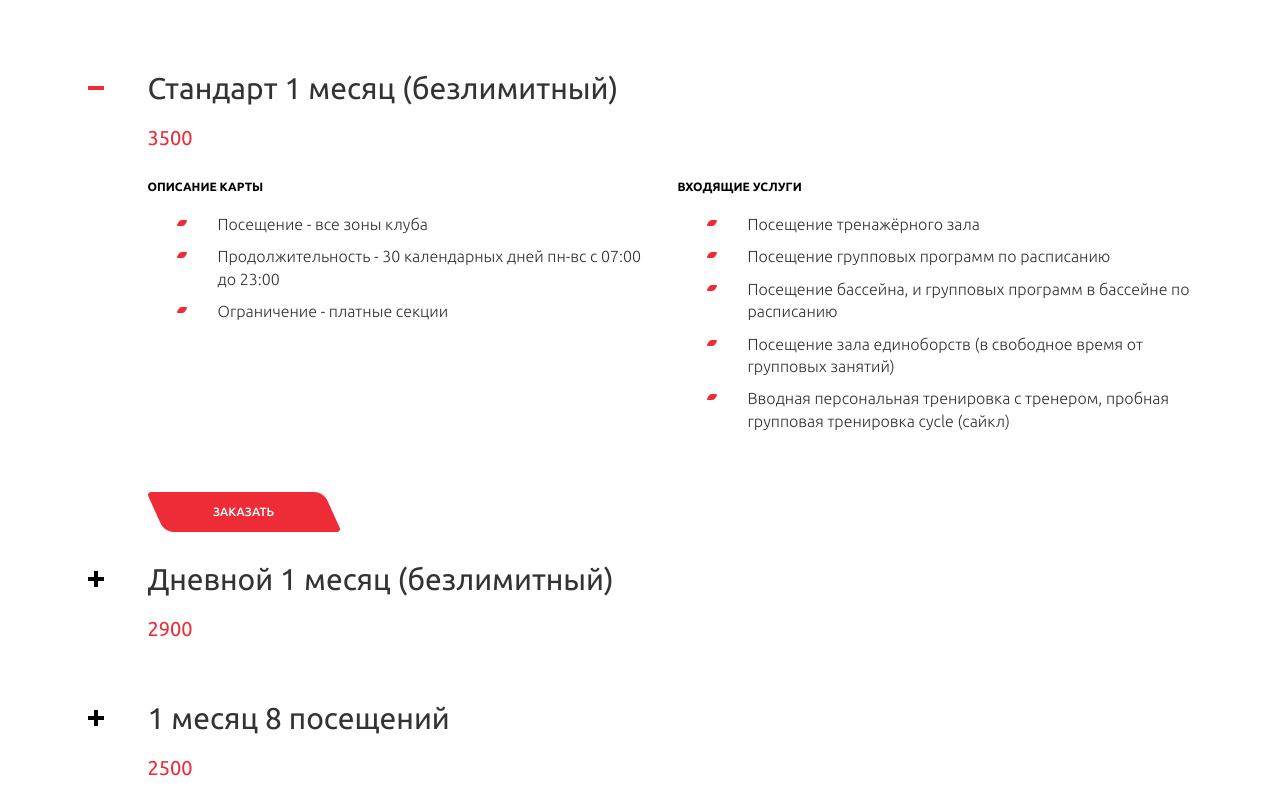
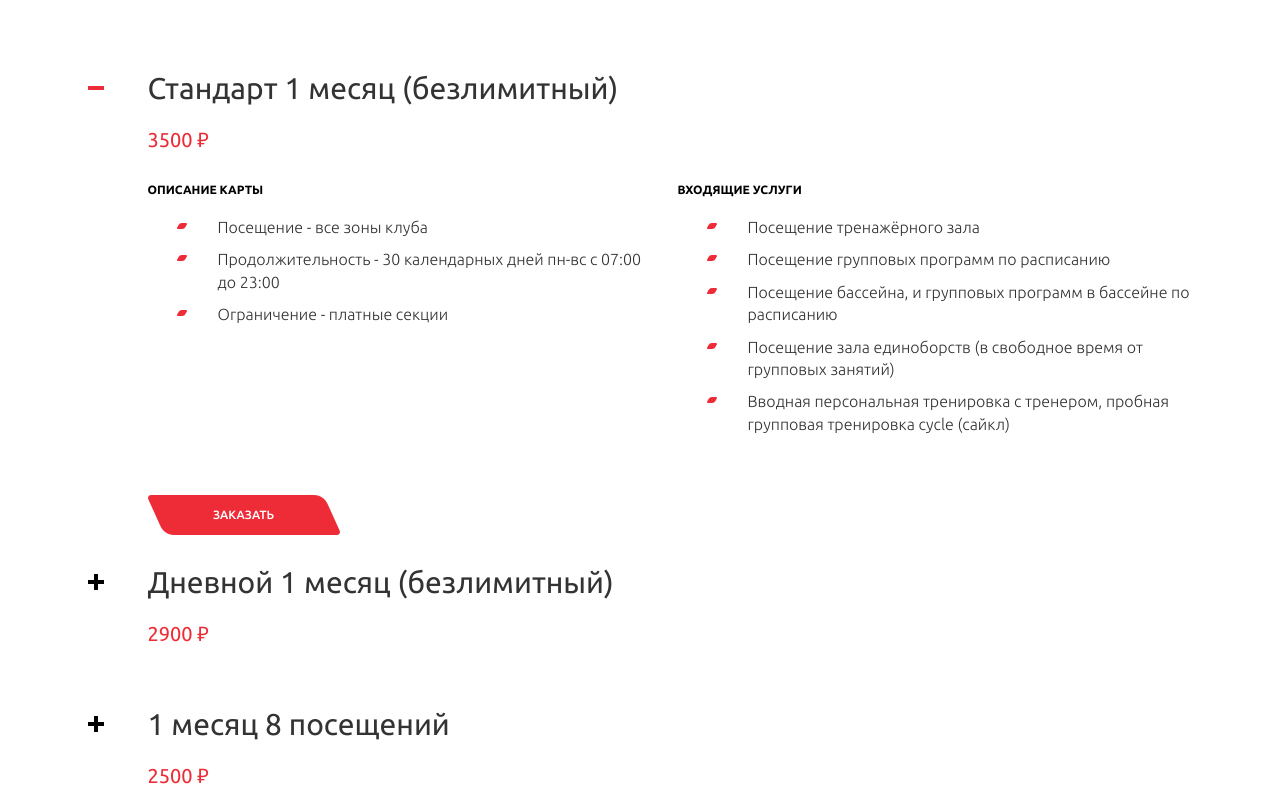
Before and after one commit to alexkokshar/viva-fitness, a React (Create React App) app: page /cards in a window 1280 px wide. Shown: the part 1124-1920 px from the top of the page. Built offline with nearby package versions, Linux system fonts and the light colour scheme.

Commit message:
Add ruble symbol

```diff
--- a/src/components/cards/CardType.jsx
+++ b/src/components/cards/CardType.jsx
@@ -97,7 +97,7 @@ function CardType(props) {
     <Card>
       <Button id={id} activeTab={activeTab} onClick={() => setActiveTab(id)}>
         <Title>{name}</Title>
-        <Price>{price}</Price>
+        <Price>{price} ₽</Price>
       </Button>
       <Details id={id} activeTab={activeTab}>
         <Info>
```
